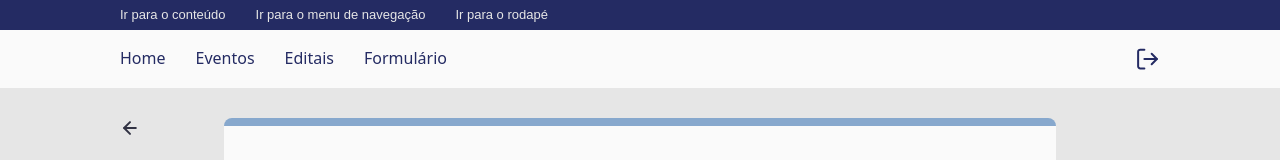
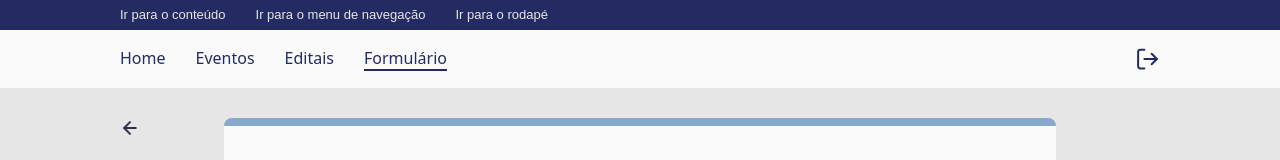
Before and after one commit to KauanneC/IFPE-PortalEgressos-Front, a Next.js app: page /egresso/form in a window 1280 px wide. Shown: the top 160 px of the page. Built offline with nearby package versions, Linux system fonts and the light colour scheme.

Commit message:
update (navbar egresso)

```diff
--- a/src/components/navBar/egresso/index.jsx
+++ b/src/components/navBar/egresso/index.jsx
@@ -30,7 +30,7 @@ function NavBar() {
                 <Link href="/egresso/home" className={`text-azulBase ${router.pathname === '/egresso/home' ? 'border-b-2 border-azulBase' : ''}`}>Home</Link>
                 <Link href="/egresso/eventos" className={`text-azulBase ${router.pathname === '/egresso/eventos' ? 'border-b-2 border-azulBase' : ''}`}>Eventos</Link>
                 <Link href="/egresso/editais" className={`text-azulBase ${router.pathname === '/egresso/editais' ? 'border-b-2 border-azulBase' : ''}`}>Editais</Link>
-                <Link href="/egresso/formStep01" className={`text-azulBase ${router.pathname === '/egresso/formStep01' || router.pathname === '/egresso/formStep02' || router.pathname === '/egresso/formStep03' || router.pathname === '/egresso/formStep04' ? 'border-b-2 border-azulBase' : ''}`}>Formulário</Link>
+                <Link href="/egresso/form" className={`text-azulBase ${router.pathname === '/egresso/form' ? 'border-b-2 border-azulBase' : ''}`}>Formulário</Link>
             </div>
             <div className='justify-center flex'>
                 <button onClick={openPopup}>
```
